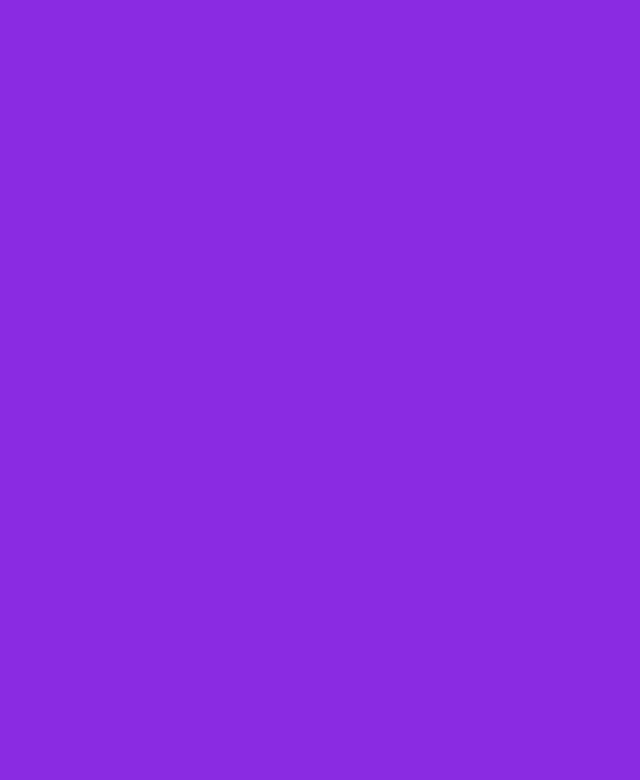
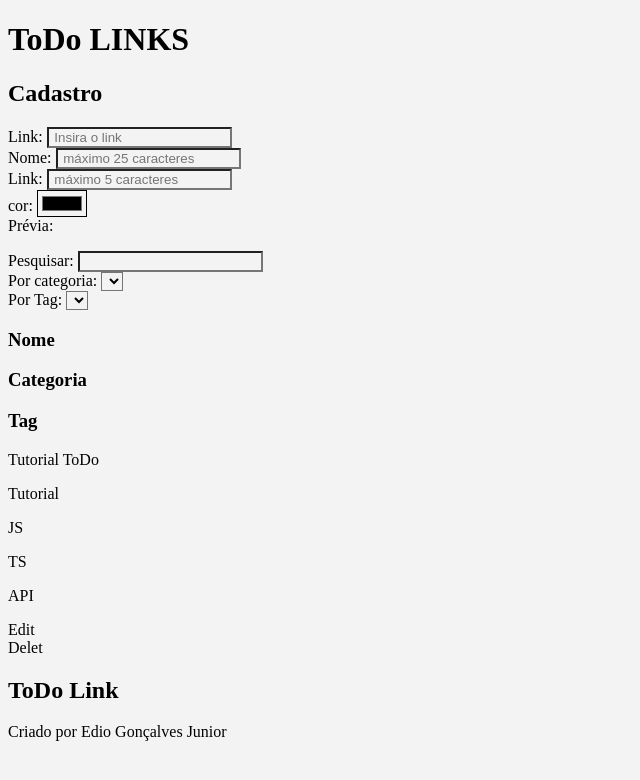
Before and after one commit to Edio-Goncalves/todo-links, a plain HTML site: page index.html in a window 1280 px wide. Shown: the whole page, without its empty margins (0-640 px from the left). Drawn offline with Linux system fonts and the light colour scheme.

Commit message:
Create initial content

```diff
--- a/assets/style/scss/style.scss
+++ b/assets/style/scss/style.scss
@@ -1,3 +1,3 @@
 * {
-  background-color: blueviolet;
+  background-color: #f3f3f3;
 }
--- a/index.html
+++ b/index.html
@@ -1,12 +1,93 @@
 <!DOCTYPE html>
-<html lang="en">
+<html lang="pt-br">
   <head>
     <meta charset="UTF-8" />
     <meta name="viewport" content="width=device-width, initial-scale=1.0" />
-    <title>To Do Links</title>
+    <title>ToDo Links</title>
     <link rel="stylesheet" href="/assets/style/css/style.css" />
   </head>
-  <div></div>
-  <div></div>
-  <body></body>
+
+  <body>
+    <div class="todo">
+      <main><h1>ToDo LINKS</h1></main>
+
+      <!-- cadastro -->
+      <section>
+        <form action="">
+          <h2>Cadastro</h2>
+          <div>
+            <label for="link">Link:</label>
+            <input type="text" placeholder=" Insira o link" />
+          </div>
+          <div>
+            <label for="nome">Nome:</label>
+            <input type="text" placeholder=" máximo 25 caracteres" />
+          </div>
+          <div>
+            <label for="tag">Link:</label>
+            <input type="text" placeholder=" máximo 5 caracteres" />
+          </div>
+          <div>
+            <label for="cor">cor:</label>
+            <input type="color" />
+          </div>
+          <div>
+            <label for="previa">Prévia:</label>
+            <div>
+              <p class="prevNome"></p>
+              <p class="prevCategoria"></p>
+              <p class="prevTag"></p>
+            </div>
+          </div>
+        </form>
+      </section>
+
+      <!-- pesquisa -->
+      <section>
+        <form action="">
+          <div>
+            <label for="pesquisa">Pesquisar:</label>
+            <input type="search" />
+          </div>
+          <div>
+            <label for="pesquisa">Por categoria:</label>
+            <select name="" id=""></select>
+          </div>
+          <div>
+            <label for="pesquisa">Por Tag:</label>
+            <select name="" id=""></select>
+          </div>
+        </form>
+      </section>
+      <section>
+        <div>
+          <h3>Nome</h3>
+          <h3>Categoria</h3>
+          <h3>Tag</h3>
+        </div>
+        <section>
+          <div>
+            <p>Tutorial ToDo</p>
+            <p>Tutorial</p>
+            <div>
+              <p>JS</p>
+              <p>TS</p>
+              <p>API</p>
+            </div>
+            <div>
+              <div>Edit</div>
+              <div>Delet</div>
+            </div>
+          </div>
+        </section>
+      </section>
+    </div>
+    <footer>
+      <h2>ToDo Link</h2>
+      <p>Criado por Edio Gonçalves Junior</p>
+      <a href="#"></a>
+    </footer>
+
+    <script src="/assets/js/script.js"></script>
+  </body>
 </html>
```
Also changed, not shown: assets/style/css/style.css.
